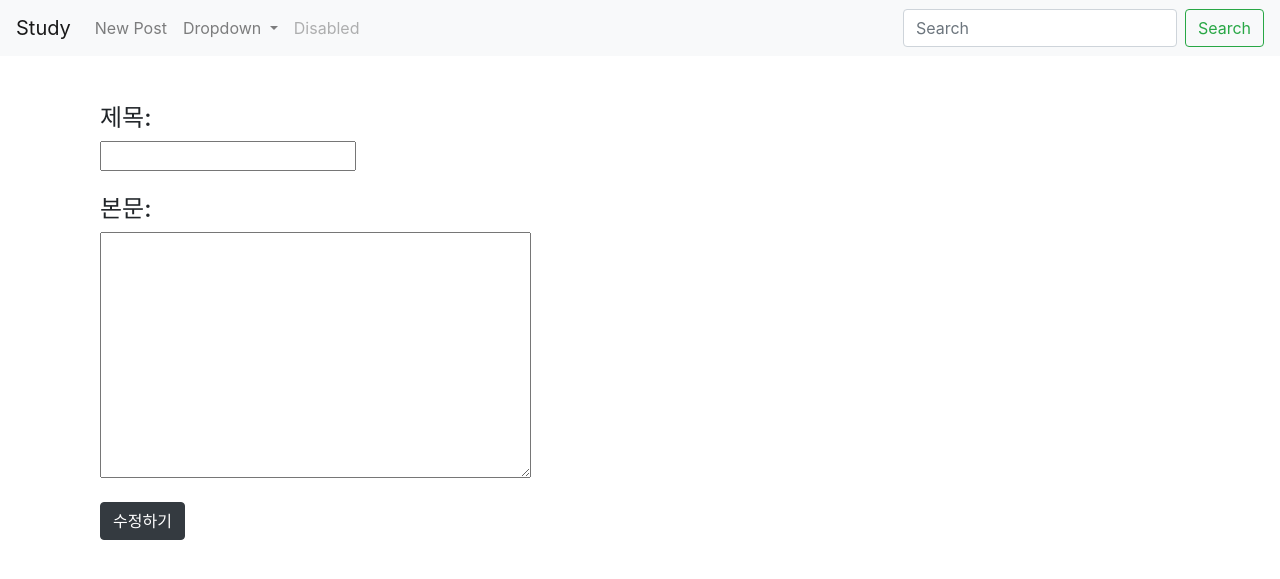
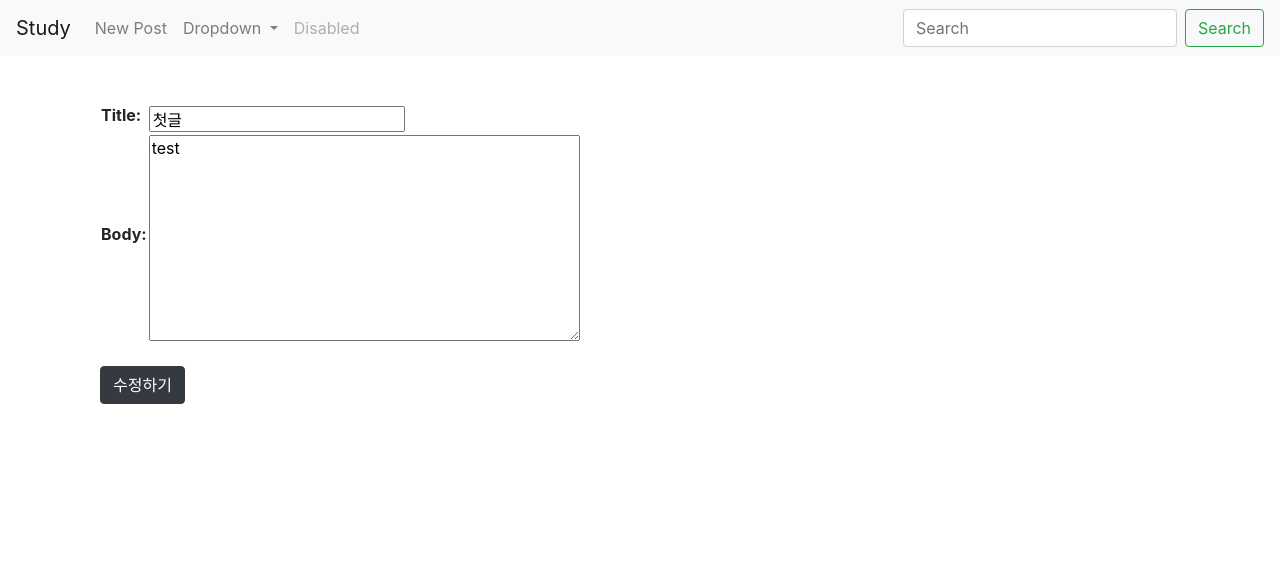
Before and after one commit to Hoteol/python, a Django app: page /blogapp/update/1/ in a window 1280 px wide. Shown: the top 579 px of the page. Run offline with Django 3.2, Linux system fonts and the light colour scheme; data comes from the database, SQL or seed files in the repository; both versions use the stored data as it was after the commit; some libraries are stand-ins or nearby versions.

Commit message:
forms.py (n)

```diff
--- /dev/null
+++ b/blogapp/forms.py
@@ -0,0 +1,7 @@
+from django import forms
+from .models import Blog
+
+class BlogUpdate(forms.ModelForm):
+    class Meta:
+        model = Blog
+        fields = ['title', 'body']
--- a/blogapp/templates/update.html
+++ b/blogapp/templates/update.html
@@ -4,14 +4,14 @@
 
 <br>
 <div class="container">
-    <form method="POST">
-        {% csrf_token %}
-        <h4>제목: </h4><input type="text" name="title">
-        <br><br>
-        <h4>본문: </h4><textarea cols=40 rows=10 name ="body"></textarea>
-        <br><br>
-        <input class="btn btn-dark" type="submit" value="수정하기">
-    </form>
+	<form method="POST">
+	  {% csrf_token %}
+	  <table>
+		{{form.as_table}}
+	  </table>
+	  <br>
+	  <input class="btn btn-dark" type="submit" value="수정하기">
+  </form>
 </div>
 
 {% endblock %}
--- a/blogapp/views.py
+++ b/blogapp/views.py
@@ -1,6 +1,7 @@
 from django.shortcuts import render, get_object_or_404, redirect
 from django.utils import timezone
 from .models import Blog
+from .forms import BlogUpdate
 
 # Create your views here.
 
@@ -26,14 +27,18 @@ def postcreate(request):
 def update(request, blog_id):
     blog = Blog.objects.get(id=blog_id)
 
-    if request.method == "POST":
-        blog.title = request.POST['title']
-        blog.body = request.POST['body']
-        blog.pub_date = timezone.datetime.now()
-        blog.save()
-        return redirect('/blogapp/detail/' + str(blog.id))
+    if request.method =='POST':
+        form = BlogUpdate(request.POST)
+        if form.is_valid():
+            blog.title = form.cleaned_data['title']
+            blog.body = form.cleaned_data['body']
+            blog.pub_date=timezone.now()
+            blog.save()
+            return redirect('/blogapp/detail/' + str(blog.id))
     else:
-        return render(request, 'update.html')
+        form = BlogUpdate(instance = blog)
+
+        return render(request,'update.html', {'form':form})
 
 def delete(request, blod_id):
     blog = Blog.objects.get(id=blog_id)
```
Also changed, not shown: db.sqlite3.
